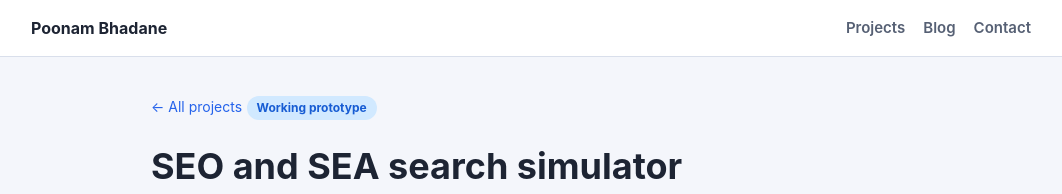
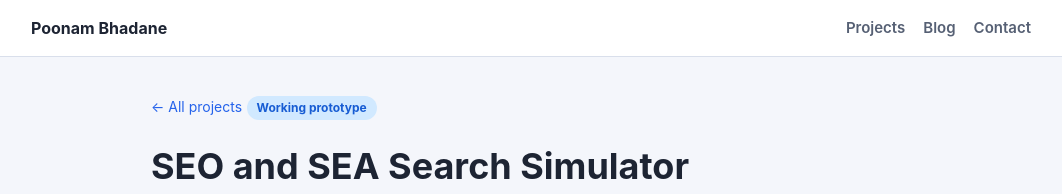
Before and after one commit to poonam-bhadane/poonam-bhadane.github.io, an Astro site: page /projects/seo-sea-simulator in a window 1280 px wide. Shown: the top 194 px of the page, without its empty margins (109-1171 px from the left). Built offline with nearby package versions, Linux system fonts and the light colour scheme; Astro itself is replaced by a stand-in of ours.

Commit message:
Capitalize title in SEO and SEA simulator markdown

```diff
--- a/src/content/projects/seo-sea-simulator.md
+++ b/src/content/projects/seo-sea-simulator.md
@@ -1,5 +1,5 @@
 ---
-title: "SEO and SEA search simulator"
+title: "SEO and SEA Search Simulator"
 summary: "A learning project: an in-browser simulator of the Google Ads auction and organic ranking, with readable formulas for Quality Score, Ad Rank, cost per click and an SEO score."
 status: prototype
 order: 6
```
